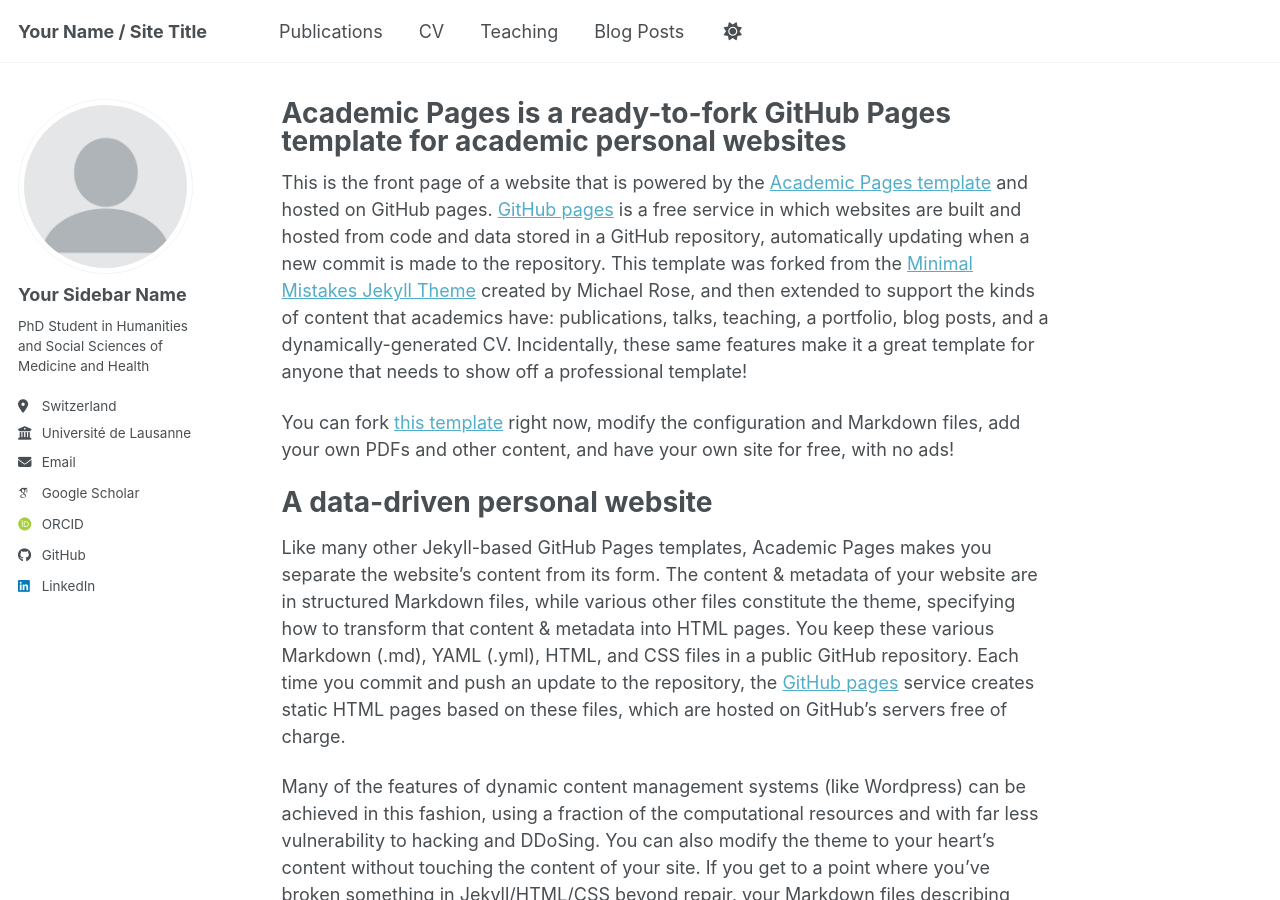
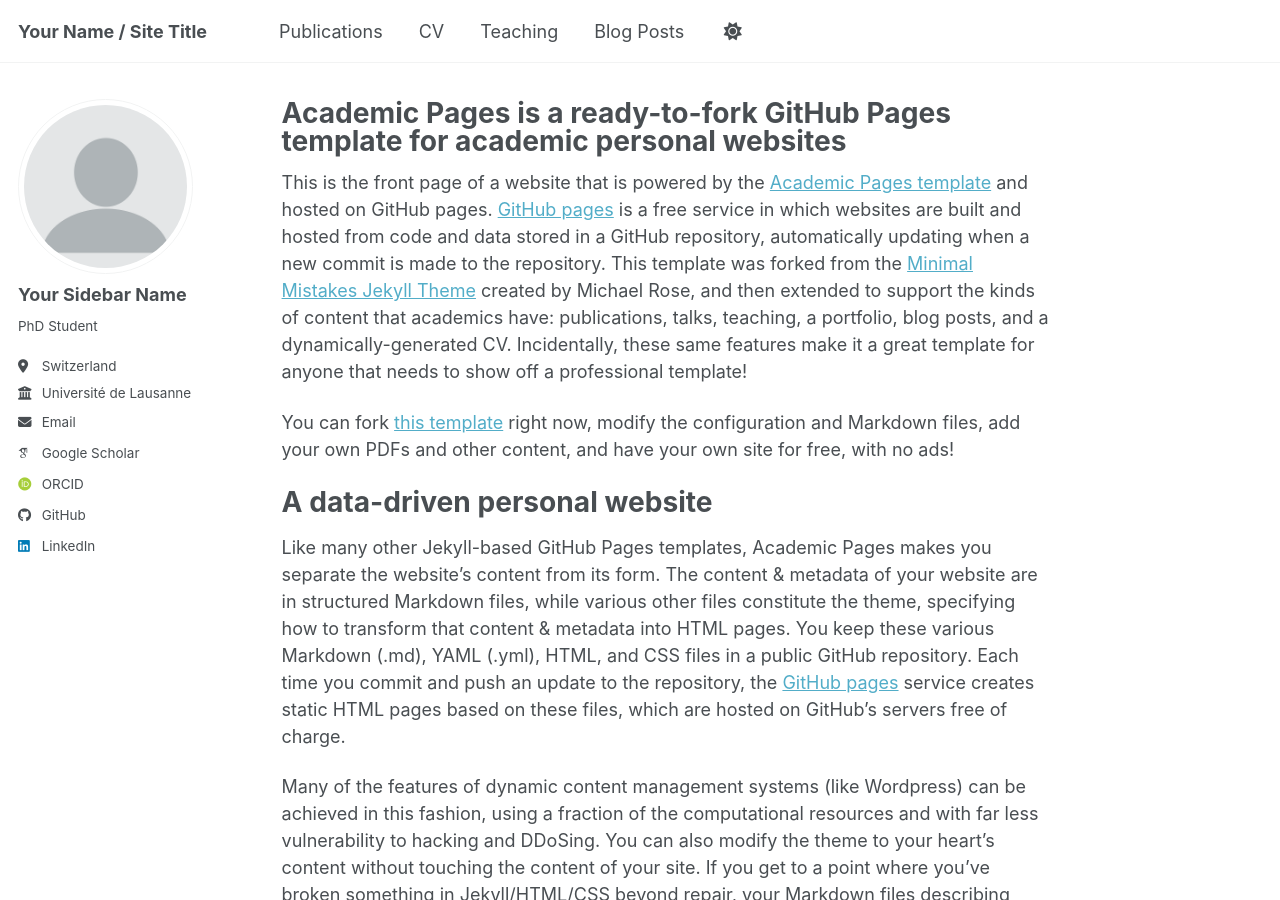
Before and after one commit to ncbermudez/ncbermudez.github.io, a Jekyll site: the page built from _pages/about.md, in a window 1280 px wide and 900 px high. Built offline with Jekyll 4.4.1, drawn with Linux system fonts in a browser that asks for light colours; some web fonts are replaced; a script bundle is joined from its source files by our own code; library files that are not in the unit come from our copies.

Commit message:
Update _config.yml

```diff
--- a/_config.yml
+++ b/_config.yml
@@ -26,11 +26,11 @@
   avatar           : "profile.png"
   name             : "Your Sidebar Name"
   pronouns         : # example: "she/her"
-  bio              : "PhD Student in Humanities and Social Sciences of Medicine and Health"
+  bio              : "PhD Student"
   location         : "Switzerland"
   employer         : "Université de Lausanne"
   uri              : # URL
-  email            : "none@example.org"
+  email            : "neilicarolina.bermudezplaza@unil.ch"
 
   # Academic websites
   academia         : # URL
```
